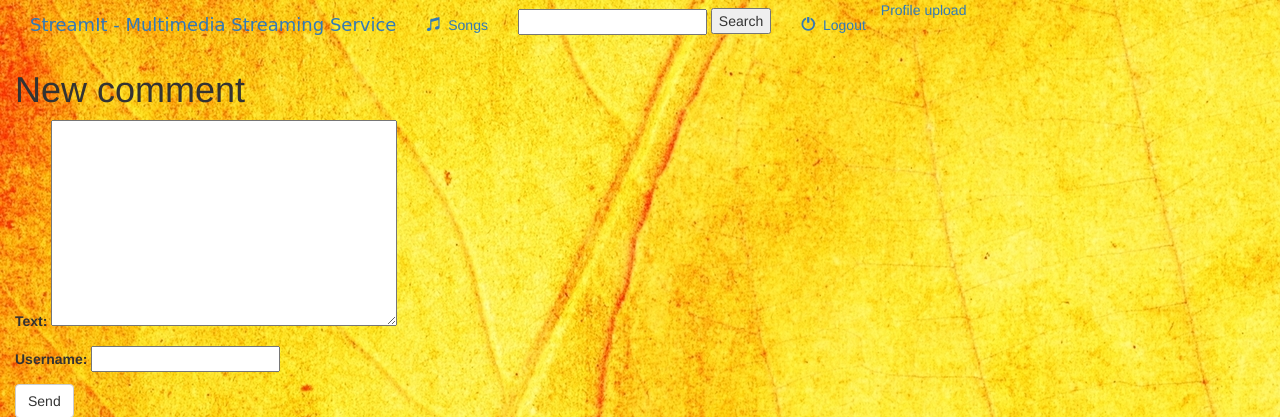
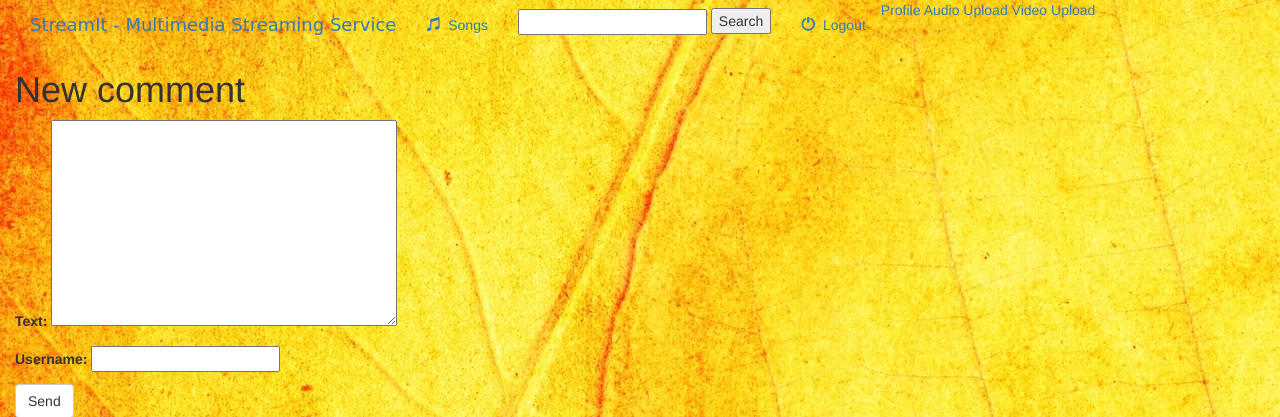
Before and after one commit to Siddanth-pai/MultiMediaHub, a Django app: page /comment/10 in a window 1280 px wide. Shown: the top 417 px of the page. Run offline with Django 3.2, Linux system fonts and the light colour scheme; a user stored in the database is signed in; data comes from the database, SQL or seed files in the repository; both versions use the stored data as it was after the commit; some libraries are stand-ins or nearby versions; some web fonts are replaced.

Commit message:
minor changes

```diff
--- a/music/models.py
+++ b/music/models.py
@@ -79,7 +79,8 @@ class Profile(models.Model):
     user = models.OneToOneField(User,on_delete= models.CASCADE)
     #image = models.ImageField(default = 'default.jpg',upload_to='_profile_pics')
     image = models.ImageField(default = 'default.jpg',upload_to='_profile_pics')
-
+    #fav_video = models.OneToOneField('Videos',on_delete=models.CASCADE,related_name='vcomments')
+    #fav_audio = models.OneToOneField('Songs',on_delete=models.CASCADE,related_name='comments')
     def __str__(self):
         return f'{self.user.username} Profile'
 
--- a/music/templates/music/base.html
+++ b/music/templates/music/base.html
@@ -50,7 +50,8 @@
               <div class="navbar-nav">
                  {% if user.is_authenticated  %}
                  <a class="nav-item nav-link" href="{% url 'profile'  %}">Profile</a>
-                 <a class="nav-item nav-link" href="{% url 'music:showaudio'  %}">upload</a>
+                 <a class="nav-item nav-link" href="{% url 'music:showaudio'  %}">Audio Upload</a>
+                 <a class="nav-item nav-link" href="{% url 'music:showvideo'  %}">Video Upload</a>
 
                  <ul class="nav navbar-nav navbar-left">
                    <li class="">
```
Also changed, not shown: db.sqlite3.
